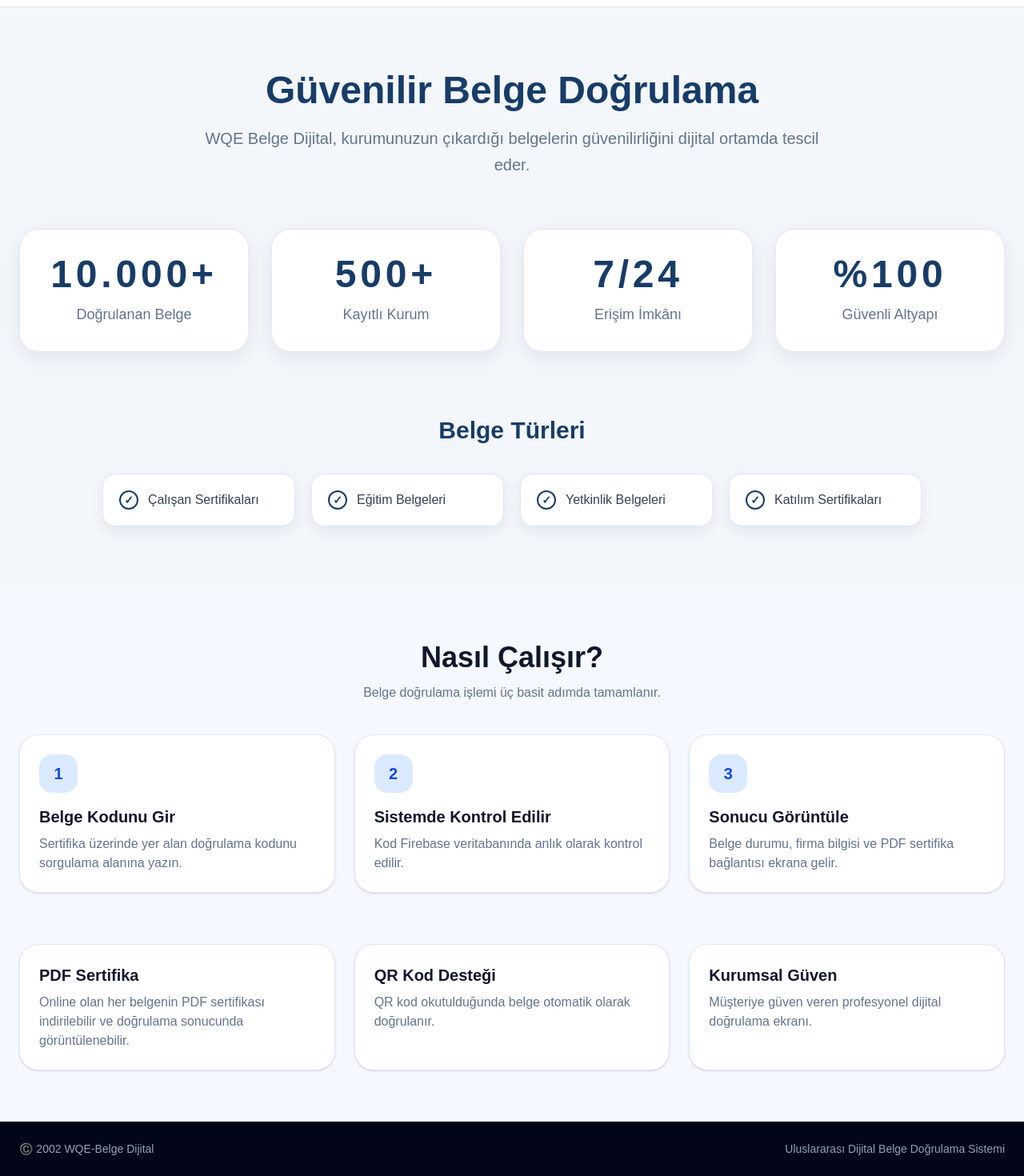
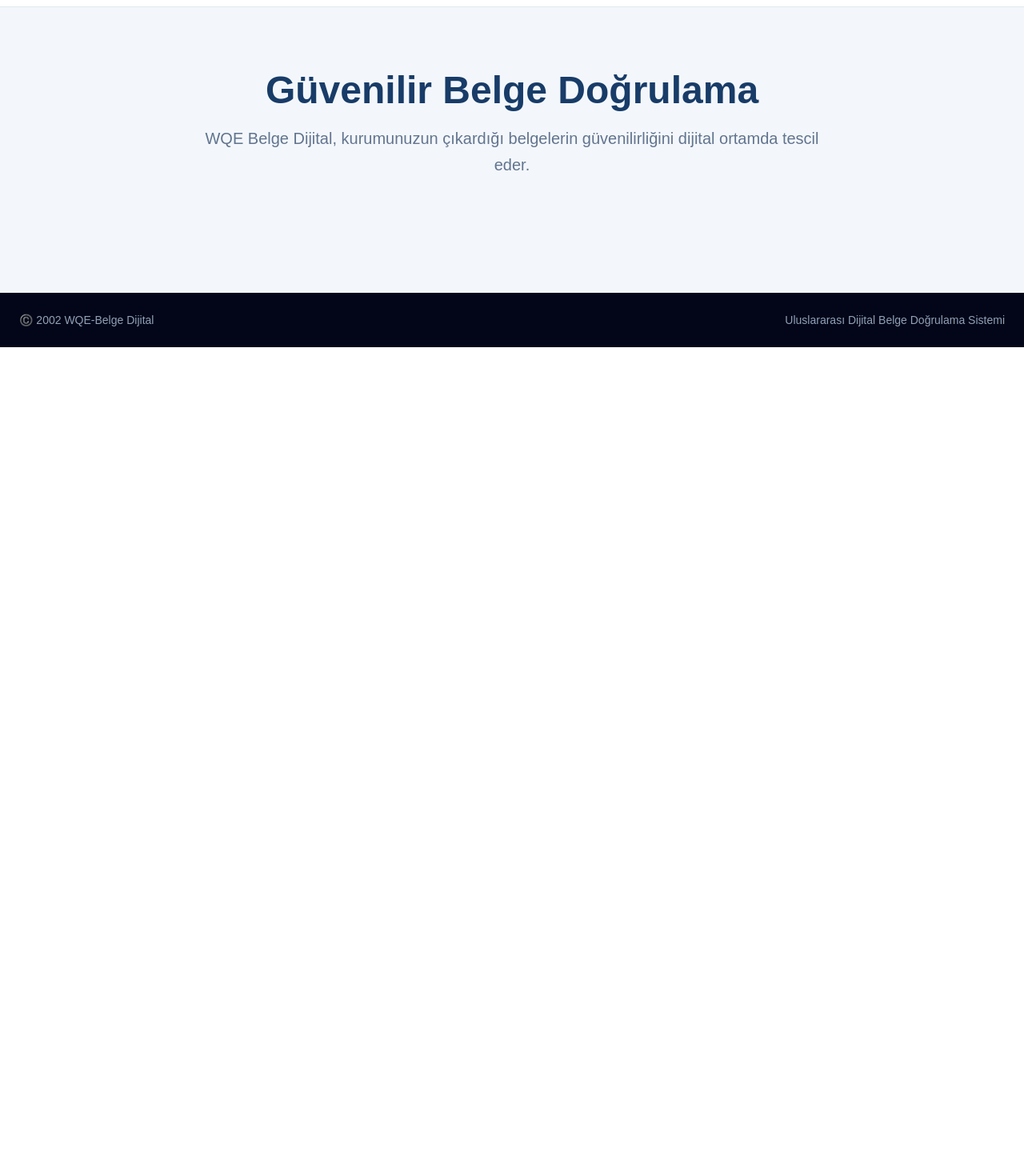
Before and after one commit to muratalan91-commits/wqe-system-final, a Next.js app: page / in a window 1280 px wide. Shown: the part 823-2293 px from the top of the page at 80% size. After the commit the page ends 1257 px from the top, so only its background shows below. Built offline with nearby package versions, Linux system fonts and the light colour scheme.

Commit message:
Update page.tsx

```diff
--- a/app/page.tsx
+++ b/app/page.tsx
@@ -41,6 +41,7 @@ export default function Home() {
       address: "Adres",
       description: "Belge açıklaması",
       date: "Tarih",
+      revisionDate: "Revizyon tarihi",
       status: "Durum",
       valid: "Geçerli",
       expired: "Süresi Doldu",
@@ -86,6 +87,7 @@ export default function Home() {
       address: "Address",
       description: "Document description",
       date: "Date",
+      revisionDate: "Revision date",
       status: "Status",
       valid: "Valid",
       expired: "Expired",
@@ -171,9 +173,22 @@ export default function Home() {
     <main className="min-h-screen bg-[#f5f8ff] text-slate-900">
       <header className="sticky top-0 z-50 bg-white/90 backdrop-blur-xl border-b border-slate-200">
         <div className="max-w-7xl mx-auto px-4 md:px-6 py-4 md:py-5 flex justify-between items-center gap-3">
-          <div className="flex items-center gap-3">
+          <a
+            href="/"
+            onClick={(e) => {
+              e.preventDefault();
+              window.location.href = "/";
+            }}
+            className="flex items-center gap-3 cursor-pointer"
+          >
             <div className="w-12 h-12 rounded-2xl bg-gradient-to-br from-blue-700 to-cyan-400 flex items-center justify-center shadow-lg shadow-blue-700/30">
-              <svg width="30" height="30" viewBox="0 0 24 24" fill="none" className="text-white">
+              <svg
+                width="30"
+                height="30"
+                viewBox="0 0 24 24"
+                fill="none"
+                className="text-white"
+              >
                 <path
                   d="M12 2L4 5.5V11C4 16.2 7.4 20.9 12 22C16.6 20.9 20 16.2 20 11V5.5L12 2Z"
                   fill="currentColor"
@@ -197,7 +212,7 @@ export default function Home() {
                 {t[lang].subtitle}
               </p>
             </div>
-          </div>
+          </a>
 
           <div className="hidden md:flex items-center gap-6 text-sm font-semibold text-slate-600">
             <a href="#sorgula" className="hover:text-blue-700">
@@ -215,7 +230,9 @@ export default function Home() {
             <button
               onClick={() => setLang("tr")}
               className={`px-3 py-1 rounded-full text-xs font-bold ${
-                lang === "tr" ? "bg-blue-700 text-white" : "bg-slate-100 text-slate-600"
+                lang === "tr"
+                  ? "bg-blue-700 text-white"
+                  : "bg-slate-100 text-slate-600"
               }`}
             >
               TR
@@ -224,7 +241,9 @@ export default function Home() {
             <button
               onClick={() => setLang("en")}
               className={`px-3 py-1 rounded-full text-xs font-bold ${
-                lang === "en" ? "bg-blue-700 text-white" : "bg-slate-100 text-slate-600"
+                lang === "en"
+                  ? "bg-blue-700 text-white"
+                  : "bg-slate-100 text-slate-600"
               }`}
             >
               EN
@@ -287,9 +306,7 @@ export default function Home() {
                 {t[lang].verifyTitle}
               </h3>
 
-              <p className="text-slate-500">
-                {t[lang].verifyDesc}
-              </p>
+              <p className="text-slate-500">{t[lang].verifyDesc}</p>
             </div>
 
             <input
@@ -331,10 +348,11 @@ export default function Home() {
                       <span className="text-slate-500">{t[lang].owner}</span>
                       <strong className="text-right">{owner}</strong>
                     </div>
+
                     {revizyontarihi && (
                       <div className="flex justify-between gap-4 border-b pb-2">
                         <span className="text-slate-500">
-      {lang === "tr" ? "Revizyon tarihi" : "Revision date"}
+                          {t[lang].revisionDate}
                         </span>
                         <strong>{revizyontarihi}</strong>
                       </div>
@@ -462,109 +480,7 @@ export default function Home() {
           <p className="text-slate-500 text-lg md:text-xl max-w-3xl mx-auto mb-16 leading-relaxed">
             {t[lang].trustedDesc}
           </p>
-
-          <div className="grid sm:grid-cols-2 lg:grid-cols-4 gap-7 mb-20">
-            {[
-              ["10.000+", t[lang].verifiedDocs],
-              ["500+", t[lang].registeredCompany],
-              ["7/24", t[lang].access],
-              ["%100", t[lang].secureInfra],
-            ].map((item) => (
-              <div
-                key={item[0]}
-                className="bg-white rounded-3xl p-8 shadow-[0_8px_24px_rgba(15,23,42,0.08)] border border-slate-200"
-              >
-                <div className="text-4xl md:text-5xl font-semibold tracking-widest text-[#183c68] mb-3">
-                  {item[0]}
         </div>
-                <div className="text-slate-500 text-lg">{item[1]}</div>
-              </div>
-            ))}
-          </div>
-
-          <h4 className="text-3xl font-semibold text-[#183c68] mb-9">
-            {t[lang].docTypes}
-          </h4>
-
-          <div className="grid sm:grid-cols-2 lg:grid-cols-4 gap-5 max-w-5xl mx-auto">
-            {(lang === "tr"
-              ? ["Çalışan Sertifikaları", "Eğitim Belgeleri", "Yetkinlik Belgeleri", "Katılım Sertifikaları"]
-              : ["Employee Certificates", "Training Documents", "Competency Documents", "Participation Certificates"]
-            ).map((item) => (
-              <div
-                key={item}
-                className="bg-white rounded-2xl p-5 shadow-[0_6px_18px_rgba(15,23,42,0.08)] border border-slate-200 flex items-center gap-3 text-left text-slate-700 font-medium"
-              >
-                <span className="w-6 h-6 rounded-full border-2 border-[#183c68] text-[#183c68] flex items-center justify-center text-sm font-bold">
-                  ✓
-                </span>
-                <span>{item}</span>
-              </div>
-            ))}
-          </div>
-        </div>
-      </section>
-
-      <section id="nasil-calisir" className="max-w-7xl mx-auto px-6 py-16">
-        <div className="text-center mb-10">
-          <h3 className="text-3xl md:text-4xl font-black text-slate-900">
-            {t[lang].how}
-          </h3>
-          <p className="text-slate-500 mt-3">
-            {lang === "tr"
-              ? "Belge doğrulama işlemi üç basit adımda tamamlanır."
-              : "Document verification is completed in three simple steps."}
-          </p>
-        </div>
-
-        <div className="grid md:grid-cols-3 gap-6">
-          {(lang === "tr"
-            ? [
-                ["1", "Belge Kodunu Gir", "Sertifika üzerinde yer alan doğrulama kodunu sorgulama alanına yazın."],
-                ["2", "Sistemde Kontrol Edilir", "Kod Firebase veritabanında anlık olarak kontrol edilir."],
-                ["3", "Sonucu Görüntüle", "Belge durumu, firma bilgisi ve PDF sertifika bağlantısı ekrana gelir."],
-              ]
-            : [
-                ["1", "Enter Document Code", "Enter the verification code shown on the certificate."],
-                ["2", "System Checks It", "The code is checked instantly in the Firebase database."],
-                ["3", "View Result", "Document status, company information and PDF certificate link are displayed."],
-              ]
-          ).map((item) => (
-            <div
-              key={item[0]}
-              className="bg-white rounded-3xl p-6 shadow-sm border border-slate-200 hover:shadow-2xl hover:-translate-y-1 transition-all duration-300"
-            >
-              <div className="w-12 h-12 rounded-2xl bg-blue-100 text-blue-700 flex items-center justify-center font-black text-xl mb-4">
-                {item[0]}
-              </div>
-              <h4 className="text-xl font-black mb-2">{item[1]}</h4>
-              <p className="text-slate-500">{item[2]}</p>
-            </div>
-          ))}
-        </div>
-      </section>
-
-      <section id="ozellikler" className="max-w-7xl mx-auto px-6 pb-16 grid md:grid-cols-3 gap-6">
-        {(lang === "tr"
-          ? [
-              ["PDF Sertifika", "Online olan her belgenin PDF sertifikası indirilebilir ve doğrulama sonucunda görüntülenebilir."],
-              ["QR Kod Desteği", "QR kod okutulduğunda belge otomatik olarak doğrulanır."],
-              ["Kurumsal Güven", "Müşteriye güven veren profesyonel dijital doğrulama ekranı."],
-            ]
-          : [
-              ["PDF Certificate", "The PDF certificate of each online document can be viewed and downloaded after verification."],
-              ["QR Code Support", "When the QR code is scanned, the document is automatically verified."],
-              ["Corporate Trust", "A professional digital verification screen that builds customer confidence."],
-            ]
-        ).map((item) => (
-          <div
-            key={item[0]}
-            className="bg-white rounded-3xl p-6 shadow-sm border border-slate-200 hover:shadow-2xl hover:-translate-y-1 transition-all duration-300"
-          >
-            <h4 className="text-xl font-black mb-2">{item[0]}</h4>
-            <p className="text-slate-500">{item[1]}</p>
-          </div>
-        ))}
       </section>
 
       <footer className="bg-slate-950 text-slate-400 py-6">
```
Lines whose indentation alone changed are shown as unchanged.
